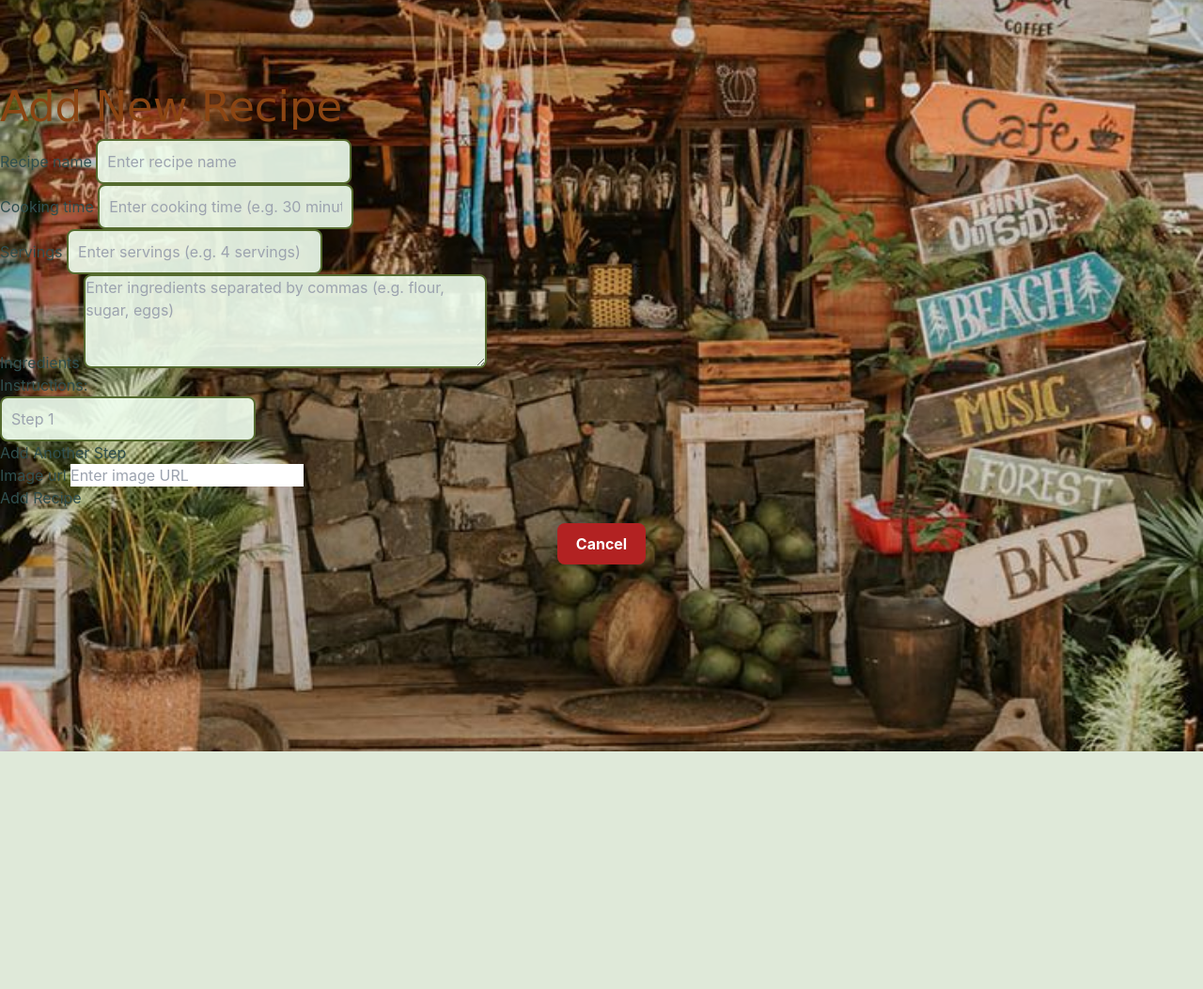
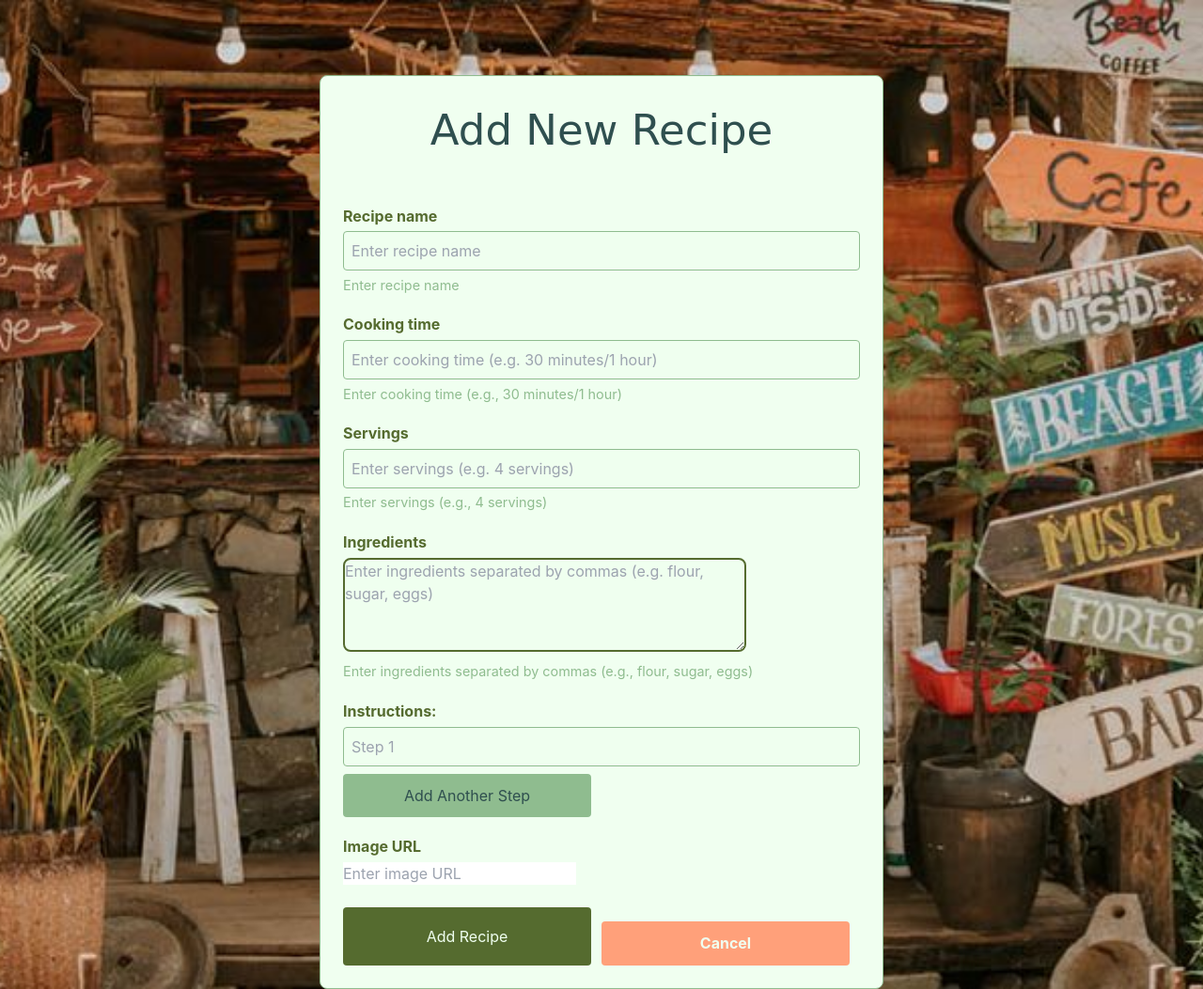
Before and after one commit to Cyades/AngkringanPedia, a Django app: page /add-recipe/ in a window 1280 px wide. Shown: the whole page at 94% size. Before the commit the page ends 800 px from the top, so only its background shows below. Run offline with Django 5.2, Linux system fonts and the light colour scheme; the visitor is signed in with stand-in values (Sample User, id 1); some libraries are stand-ins or nearby versions.

Commit message:
fix page add recipe

```diff
--- a/main/templates/add_recipe.html
+++ b/main/templates/add_recipe.html
@@ -1,39 +1,45 @@
 {% extends 'base_no_footer.html' %}
 
 {% block content %}
-<h1>Add New Recipe</h1>
+<div id="form_container">
+    <h1 class="form-title">Add New Recipe</h1>
 
     {% if user.is_superuser %}
     <form id="add_recipe_form" method="POST" action="{% url 'main:add_recipe' %}">
         {% csrf_token %}
 
-    <div>
-        <label for="{{ form.recipe_name.id_for_label }}">{{ form.recipe_name.label }}</label>
+        <div class="form-group">
+            <label for="{{ form.recipe_name.id_for_label }}" class="form-label">Recipe name</label>
             {{ form.recipe_name }}
+            <small class="form-hint">Enter recipe name</small>
         </div>
 
-    <div>
-        <label for="{{ form.cooking_time.id_for_label }}">{{ form.cooking_time.label }}</label>
+        <div class="form-group">
+            <label for="{{ form.cooking_time.id_for_label }}" class="form-label">Cooking time</label>
             {{ form.cooking_time }}
+            <small class="form-hint">Enter cooking time (e.g., 30 minutes/1 hour)</small>
         </div>
 
-    <div>
-        <label for="{{ form.servings.id_for_label }}">{{ form.servings.label }}</label>
+        <div class="form-group">
+            <label for="{{ form.servings.id_for_label }}" class="form-label">Servings</label>
             {{ form.servings }}
+            <small class="form-hint">Enter servings (e.g., 4 servings)</small>
         </div>
 
-    <div>
-        <label for="{{ form.ingredients_list.id_for_label }}">{{ form.ingredients_list.label }}</label>
+        <div class="form-group">
+            <label for="{{ form.ingredients_list.id_for_label }}" class="form-label">Ingredients</label>
             {{ form.ingredients_list }}
+            <small class="form-hint">Enter ingredients separated by commas (e.g., flour, sugar, eggs)</small>
         </div>
 
-    <div>
-        <label for="instructions">Instructions:</label>
+        <div class="form-group">
+            <label for="instructions" class="form-label">Instructions:</label>
             <div id="instructions_container">
-            <input type="text" name="instructions_list" placeholder="Step 1" required>
+                <input type="text" name="instructions_list" placeholder="Step 1" required class="form-input">
             </div>
-        <button type="button" onclick="addInstruction()">Add Another Step</button>
+            <button type="button" class="button add-step-button" onclick="addInstruction()">Add Another Step</button>
         </div>
+
         <script>
         function addInstruction() {
             const container = document.getElementById('instructions_container');
@@ -41,23 +47,112 @@
             input.type = 'text';
             input.name = 'instructions_list';
             input.placeholder = `Step ${container.children.length + 1}`;
+            input.classList.add('form-input');
             container.appendChild(input);
         }
         </script>
 
-    <div>
-        <label for="{{ form.image_url.id_for_label }}">{{ form.image_url.label }}</label>
+        <div class="form-group">
+            <label for="{{ form.image_url.id_for_label }}" class="form-label">Image URL</label>
             {{ form.image_url }}
         </div>
 
-    <!-- Button Section -->
         <div class="button-group">
-        <button type="submit" class="button">Add Recipe</button>
-        <button type="button" class="button cancel-button" onclick="window.history.back()">Cancel</button>
+            <button type="submit" class="button action-button">Add Recipe</button>
+            <button type="button" class="button action-button cancel-button" onclick="window.history.back()">Cancel</button>
         </div>
     </form>
     {% else %}
-<p>You do not have permission to add recipes.</p>
+    <p class="no-permission-message">You do not have permission to add recipes.</p>
     {% endif %}
+</div>
 
+<style>
+    #form_container {
+        max-width: 600px;
+        margin: auto;
+        padding: 1.5em;
+        background-color: #F0FFF0;
+        border: 1px solid #8FBC8F;
+        border-radius: 8px;
+        text-align: center;
+    }
+
+    .form-title {
+        font-size: 1.8em;
+        margin-bottom: 1em;
+        color: #2F4F4F;
+    }
+
+    #add_recipe_form {
+        padding: 0;
+    }
+
+    .form-group {
+        margin-bottom: 1.2em;
+        text-align: left;
+    }
+
+    .form-label {
+        display: block;
+        font-weight: bold;
+        color: #556B2F;
+        margin-bottom: 0.3em;
+    }
+
+    .form-input, input[type="text"] {
+        width: 100%;
+        padding: 0.5em;
+        border: 1px solid #8FBC8F;
+        border-radius: 4px;
+        font-size: 1em;
+    }
+
+    .form-hint {
+        font-size: 0.9em;
+        color: #8FBC8F;
+        margin-top: 0.3em;
+        display: block;
+    }
+
+    .button-group {
+        display: flex;
+        justify-content: space-between;
+        margin-top: 1.5em;
+    }
+
+    .button {
+        width: 48%; /* Ensures both buttons are the same width */
+        padding: 0.7em 1.5em;
+        border-radius: 4px;
+        border: none;
+        font-size: 1em;
+        cursor: pointer;
+    }
+
+    .action-button {
+        background-color: #556B2F;
+        color: #F0FFF0;
+    }
+
+    .cancel-button {
+        background-color: #FFA07A;
+    }
+
+    .add-step-button {
+        background-color: #8FBC8F;
+        color: #2F4F4F;
+        margin-top: 0.5em;
+    }
+
+    .button:hover {
+        opacity: 0.9;
+    }
+
+    .no-permission-message {
+        color: #2F4F4F;
+        font-size: 1.2em;
+        margin-top: 2em;
+    }
+</style>
 {% endblock %}
```
Lines whose indentation alone changed are shown as unchanged.
